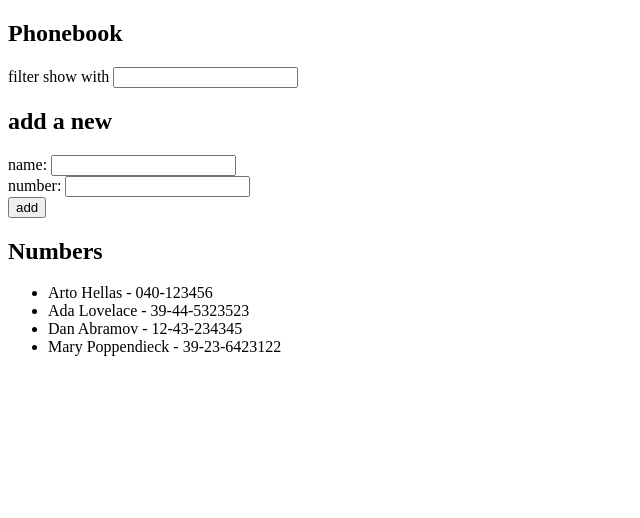
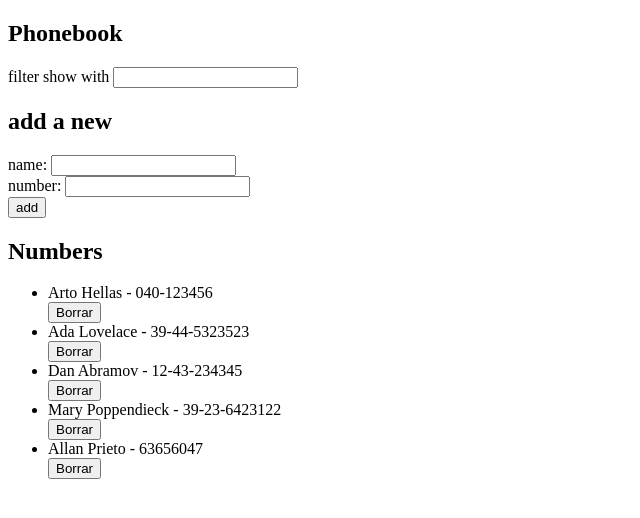
Before and after one commit to Allan19Prieto/fullstack-curso2023, a React (Create React App) app in the folder Part-2/ejercicios/ejercicio2.6/: page / in a window 1280 px wide. Shown: the top 518 px of the page, without its empty margins (0-640 px from the left). Built offline with nearby package versions, Linux system fonts and the light colour scheme; data requests are answered from the project's data file.

Commit message:
Ejercicio 2.12-2.15

```diff
--- a/Part-2/ejercicios/ejercicio2.6/db.json
+++ b/Part-2/ejercicios/ejercicio2.6/db.json
@@ -1,24 +1,29 @@
 {
-  "person":[
+  "person": [
     {
       "name": "Arto Hellas",
       "number": "040-123456",
-      "id": 1
+      "id": "1"
     },
     {
       "name": "Ada Lovelace",
       "number": "39-44-5323523",
-      "id": 2
+      "id": "2"
     },
     {
       "name": "Dan Abramov",
       "number": "12-43-234345",
-      "id": 3
+      "id": "3"
     },
     {
       "name": "Mary Poppendieck",
       "number": "39-23-6423122",
-      "id": 4
+      "id": "4"
+    },
+    {
+      "id": "6",
+      "name": "Allan Prieto",
+      "number": "63656047"
     }
   ]
 }
--- a/Part-2/ejercicios/ejercicio2.6/src/App.js
+++ b/Part-2/ejercicios/ejercicio2.6/src/App.js
@@ -2,6 +2,7 @@ import React, { useState, useEffect } from 'react'
 import Person from './components/Person'
 import Filter from './components/Filter'
 import PersonForm from './components/PersonForm'
+import personService from './services/persons'
 import axios from 'axios'
 
 const App = () => {
@@ -11,9 +12,9 @@ const App = () => {
   const [ newFilterName, setFilterName] = useState(persons)
 
   const hook = () => {
-      axios.get('http://localhost:3001/person').then(response => {
-          setPersons(response.data)
-          setFilterName(response.data)
+      personService.getAll().then(inicialPerson => {
+        setPersons(inicialPerson)
+        setFilterName(inicialPerson)
       })
   }
 
@@ -25,7 +26,7 @@ const App = () => {
     const personObject = {
       name: newName,
       number: newNumber,
-      id: persons.length + 1,
+      id: (persons.length + 1).toString(),
     }
 
     persons.forEach(element => {
@@ -34,8 +35,11 @@ const App = () => {
     });
 
     if(addItem){
-      setPersons(persons.concat(personObject))
-      setFilterName(newFilterName.concat(personObject))
+
+      personService.create(personObject).then(newPerson =>{
+        setPersons(persons.concat(newPerson))
+        setFilterName(newFilterName.concat(newPerson))
+      })
 
     }else{
       alert(`${personObject.name} Ya es un nombre de la lista`);
@@ -60,6 +64,18 @@ const App = () => {
     setFilterName(filtered);
   }
 
+  const toggledelete = (id) => {
+    const person = persons.find(n => n.id === id);
+    if(window.confirm(`Delete ${person.name} ?`)){
+      personService.deleted(id).then(returnetPerson => {
+        hook()
+        alert(
+          `'${person.name} eliminado : ${returnetPerson} '`
+          )
+      })
+    }
+  }
+
   return (
     <div>
       <h2>Phonebook</h2>
@@ -74,7 +90,7 @@ const App = () => {
       <h2>Numbers</h2>
       <ul>
           {newFilterName.map(person => (
-            <Person key={person.id} person={person}/>
+            <Person key={person.id} person={person} toggleDelete={() => toggledelete(person.id)}/>
           ))}
       </ul>
     </div>
--- a/Part-2/ejercicios/ejercicio2.6/src/components/Person.js
+++ b/Part-2/ejercicios/ejercicio2.6/src/components/Person.js
@@ -1,7 +1,8 @@
 import React from "react";
 
-const Person = ({person}) => {
-    return <li>{person.name} - {person.number}</li>
+const Person = ({person, toggleDelete}) => {
+    return <><li>{person.name} - {person.number}</li>
+                <button onClick={toggleDelete}>Borrar</button> </>
 }
 
 export default Person
--- /dev/null
+++ b/Part-2/ejercicios/ejercicio2.6/src/services/persons.js
@@ -0,0 +1,19 @@
+import axios from 'axios'
+const baseUrl = 'http://localhost:3001/person'
+
+const getAll = () => {
+    const reques = axios.get(baseUrl)
+    return reques.then(response => response.data)
+}
+
+const create = newObject => {
+    const reques = axios.post(baseUrl, newObject)
+    return reques.then(response => response.data)
+}
+
+const deleted = (id) => {
+    const request = axios.delete(`${baseUrl}/${id}`)
+    return request.then(response => response.status)
+}
+
+export default { getAll, create, deleted }
```
